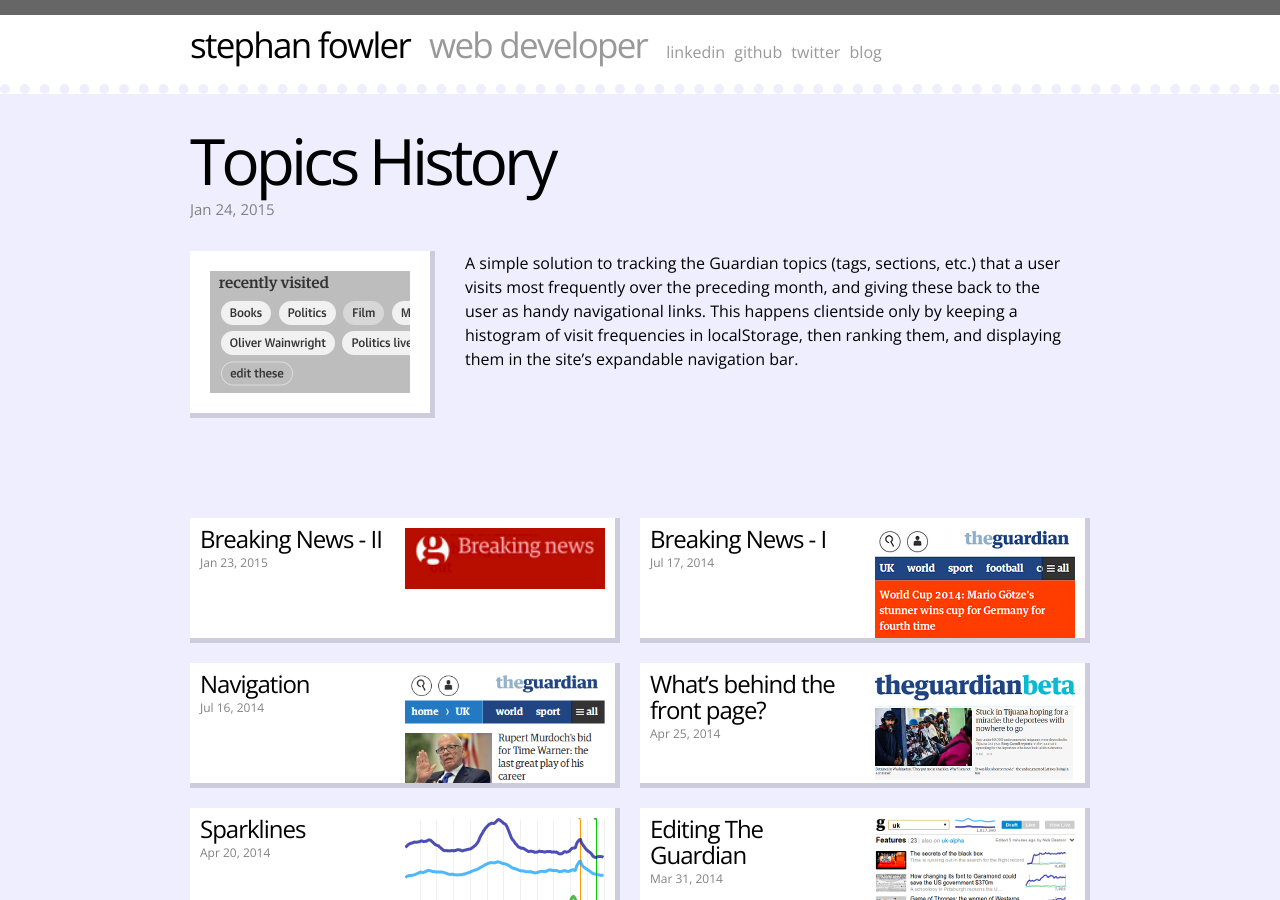
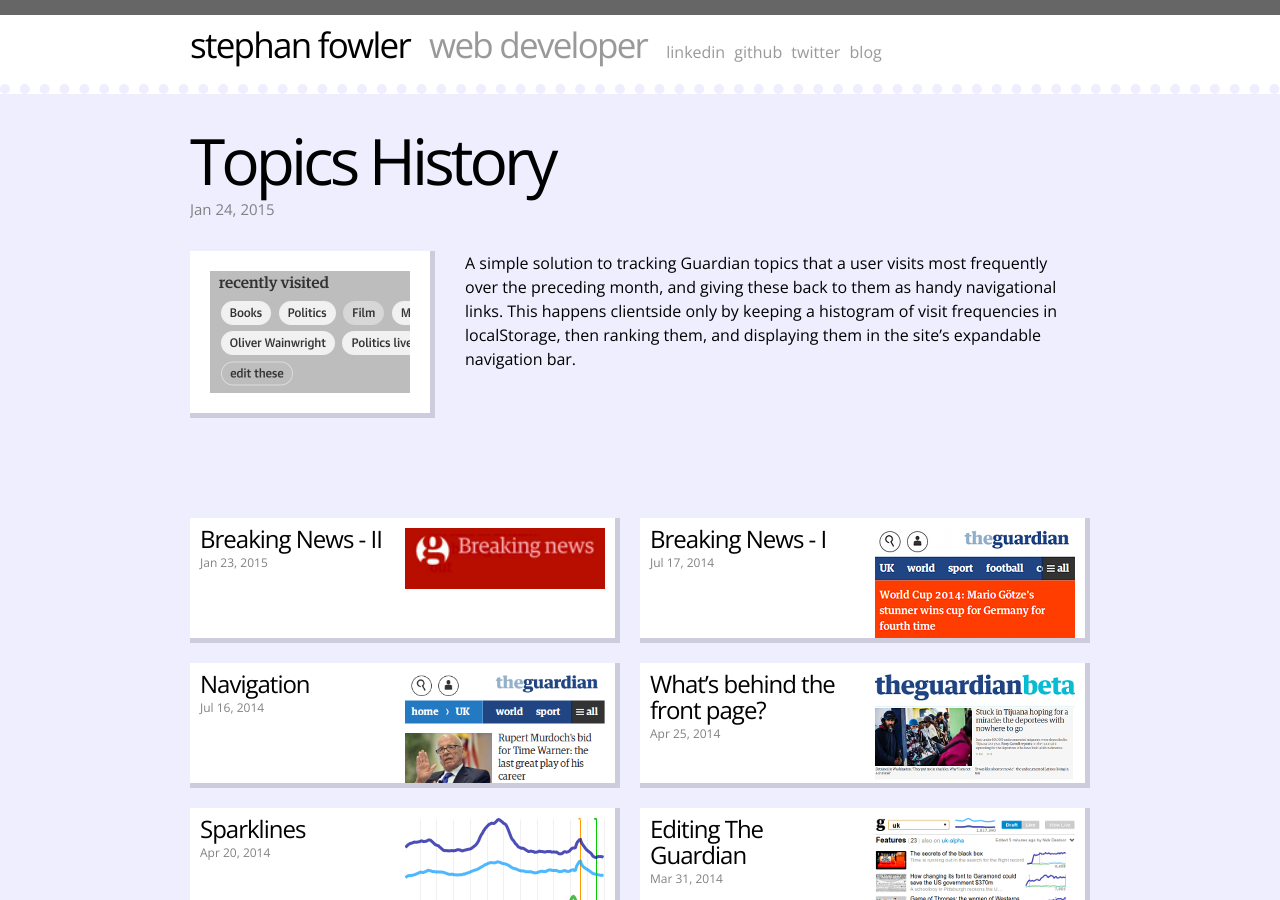
Before and after one commit to stephanfowler/stephanfowler.github.io, a Jekyll site: the page built from _posts/2015-01-24-user-history.md, in a window 1280 px wide and 900 px high. Built offline with Jekyll 4.4.1, drawn with Linux system fonts in a browser that asks for light colours.

Commit message:
User history

```diff
--- a/_posts/2015-01-24-user-history.md
+++ b/_posts/2015-01-24-user-history.md
@@ -8,4 +8,4 @@
   - Uncategorized
 ---
 
-A simple solution to tracking the Guardian topics (tags, sections, etc.) that a user visits most frequently over the preceding month, and giving these back to the user as handy navigational links. This happens clientside only by keeping a histogram of visit frequencies in localStorage, then ranking them, and displaying them in the site's expandable navigation bar.
+A simple solution to tracking Guardian topics that a user visits most frequently over the preceding month, and giving these back to them as handy navigational links. This happens clientside only by keeping a histogram of visit frequencies in localStorage, then ranking them, and displaying them in the site's expandable navigation bar.
```
